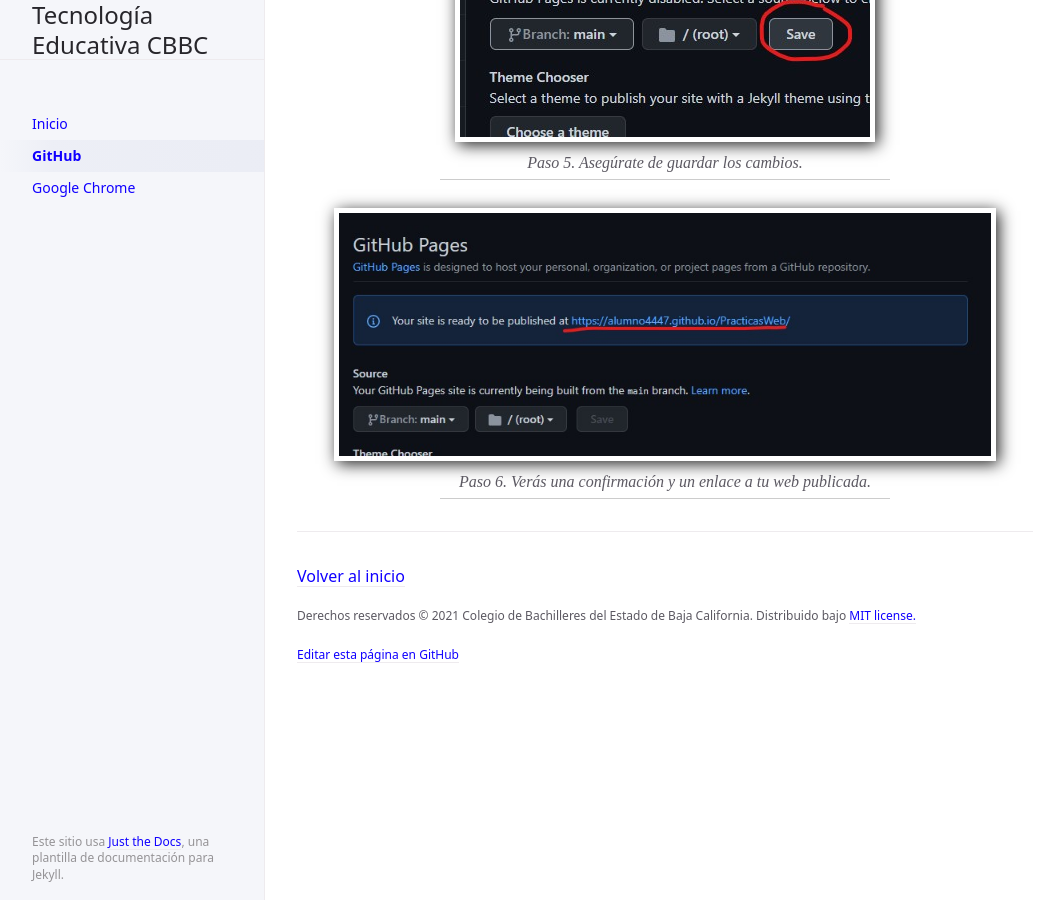
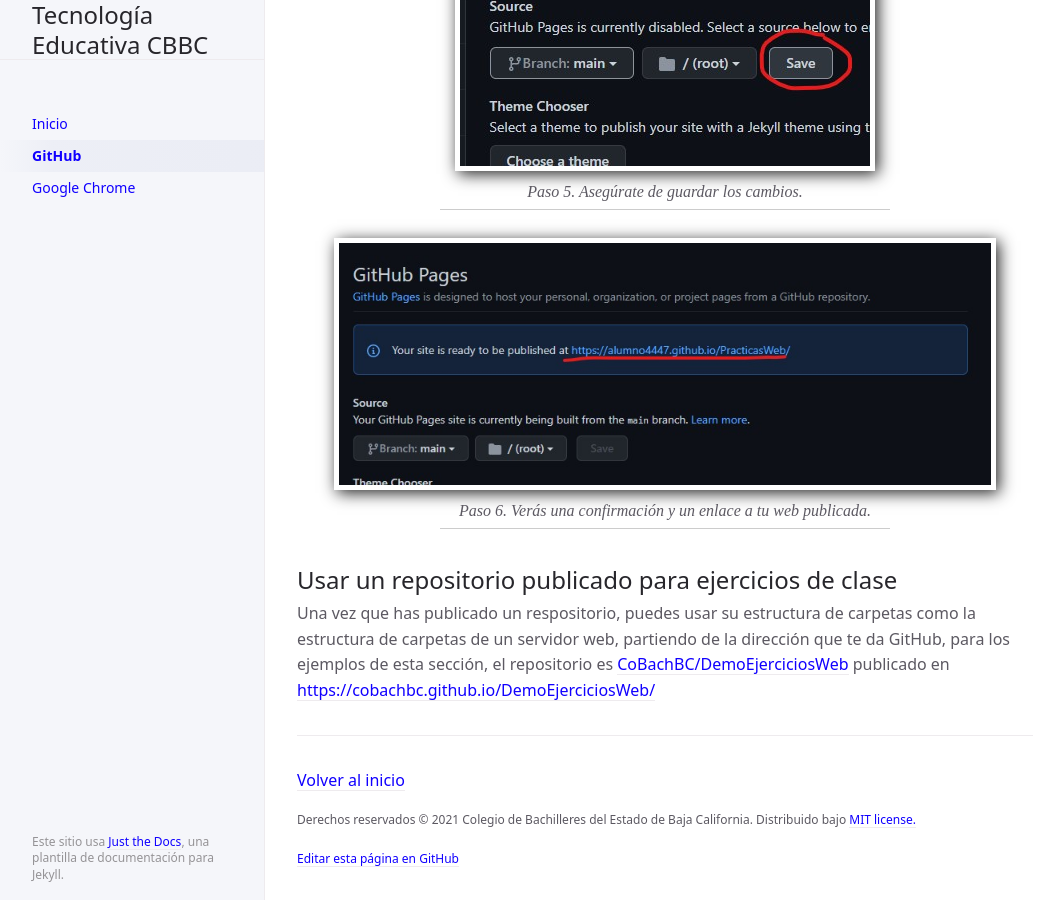
Before and after one commit to CoBachBC/demo, a Jekyll site: the page built from docs/github.md, in a window 1280 px wide and 900 px high, scrolled down 10618 px. Shown: the whole window, without its empty margins (107-1171 px from the left). Built offline with Jekyll 4.4.1, drawn with Linux system fonts in a browser that asks for light colours; some of the changed text lies outside the part shown.

Commit message:
Update github.md

```diff
--- a/docs/github.md
+++ b/docs/github.md
@@ -145,3 +145,7 @@
 
 Paso 6. Verás una confirmación y un enlace a tu web publicada.
 {: .img-tutorial-leyenda}
+
+## Usar un repositorio publicado para ejercicios de clase
+
+Una vez que has publicado un respositorio, puedes usar su estructura de carpetas como la estructura de carpetas de un servidor web, partiendo de la dirección que te da GitHub, para los ejemplos de esta sección, el repositorio es [CoBachBC/DemoEjerciciosWeb](https://github.com/CoBachBC/DemoEjerciciosWeb) publicado en [https://cobachbc.github.io/DemoEjerciciosWeb/](https://cobachbc.github.io/DemoEjerciciosWeb/)
```
